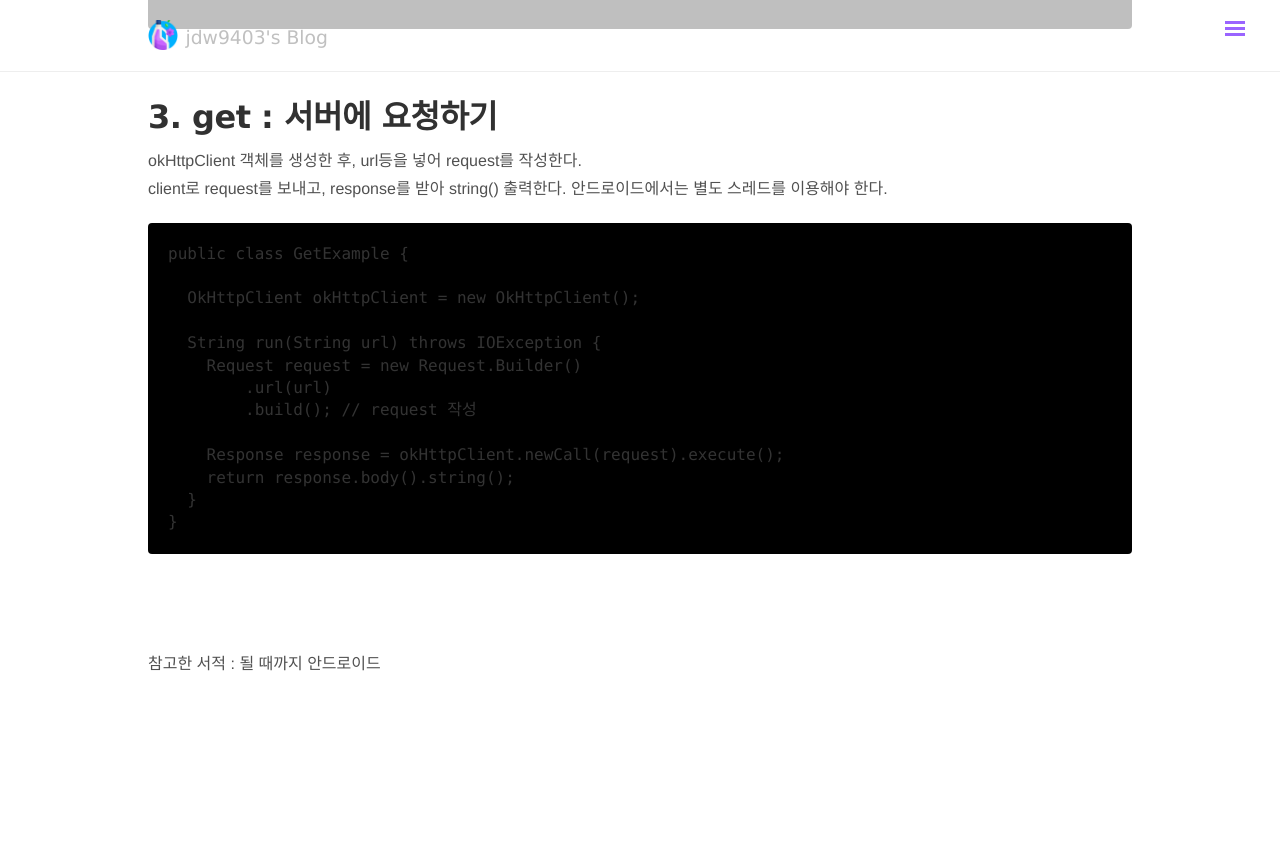
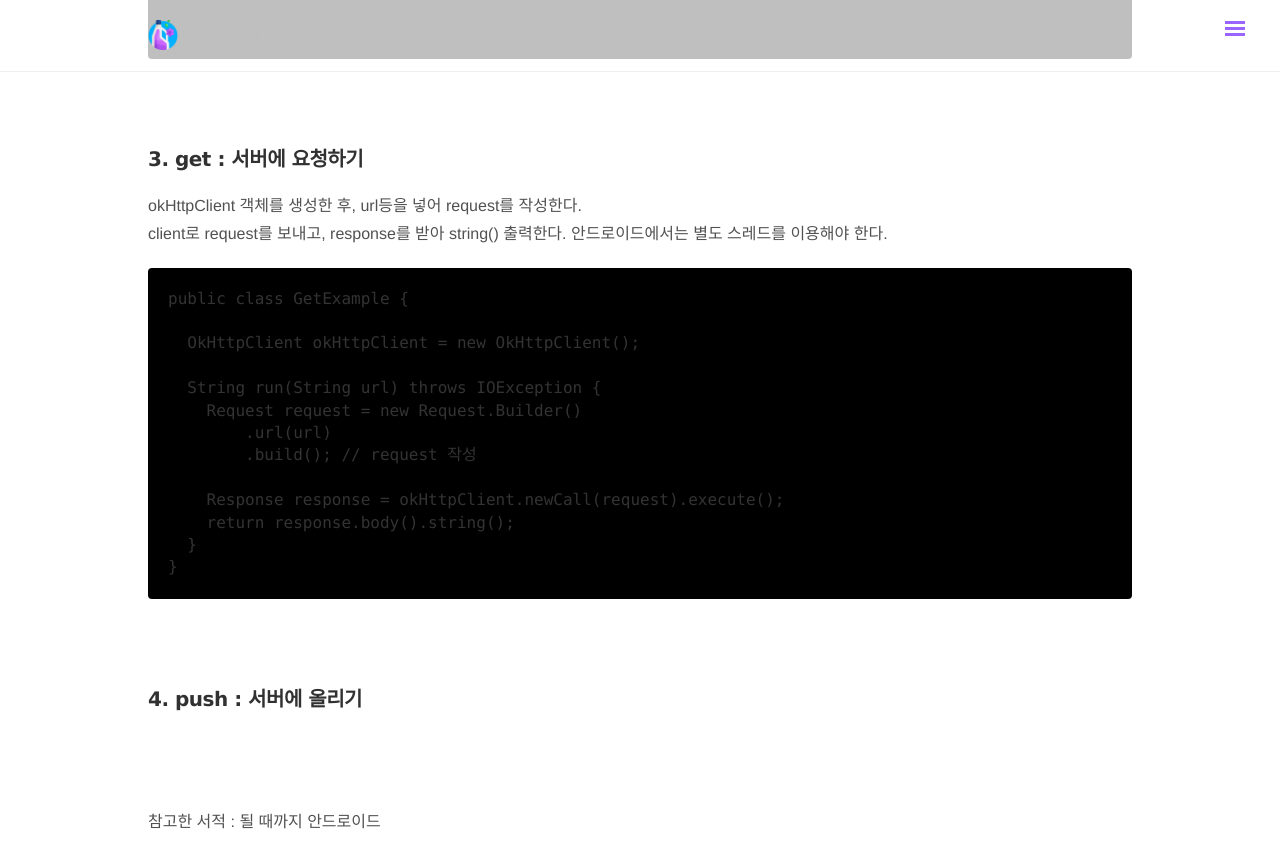
Before and after one commit to jdw9403/jdw9403.github.io, a Jekyll site: the page built from _posts/AndroidStudio/2019-04-04-okhttp.md, in a window 1280 px wide and 900 px high, scrolled down 603 px. Shown: the top 868 px of the window. Built offline with Jekyll 4.4.1, drawn with Linux system fonts in a browser that asks for light colours; nearby versions of some CDN libraries; before the commit the page ends 1345 px from its top, so only the background shows below that.

Commit message:
okHttp 추가

```diff
--- a/_posts/AndroidStudio/2019-04-04-okhttp.md
+++ b/_posts/AndroidStudio/2019-04-04-okhttp.md
@@ -5,7 +5,7 @@
 tag: [AndroidStudio]
 ---
 
-# 1. gradle 설정하기
+## 1. gradle 설정하기
 
 모듈 gradle의 dependencies에 아래를 추가한다.
 <pre class="prettyprint">
@@ -13,15 +13,15 @@
 </pre>
 <br>
 
-# 2. permission 추가
+## 2. permission 추가
 
 manifests에 인터넷 권한을 추가한다.
 <pre class="prettyprint">
-<uses-permission android:name="android.permission.INTERNET"></uses-permission>
+    <uses-permission android:name="android.permission.INTERNET"></uses-permission>
 </pre>
 <br>
 
-# 3. get : 서버에 요청하기
+## 3. get : 서버에 요청하기
 
 okHttpClient 객체를 생성한 후, url등을 넣어 request를 작성한다.<br>
 client로 request를 보내고, response를 받아 string() 출력한다.
@@ -43,6 +43,10 @@
 }
 </pre>
 <br>
+
+## 4. push : 서버에 올리기
+
+<br>
 <br>
 
 참고한 서적 : 될 때까지 안드로이드
```
